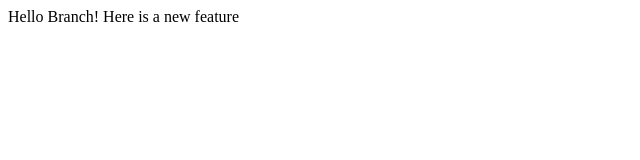
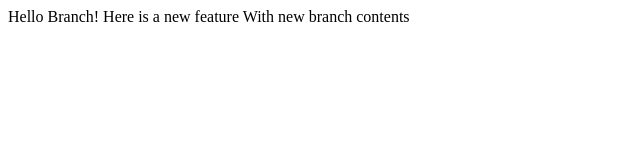
Before and after one commit to johnray32/git0, a plain HTML site: page index.html in a window 1280 px wide. Shown: the whole page, without its empty margins (0-640 px from the left). Drawn offline with Linux system fonts and the light colour scheme.

Commit message:
New branch content

```diff
--- a/index.html
+++ b/index.html
@@ -6,5 +6,6 @@
   <body>
     Hello Branch!
     Here is a new feature
+    With new branch contents
   </body>
 </html>
```
